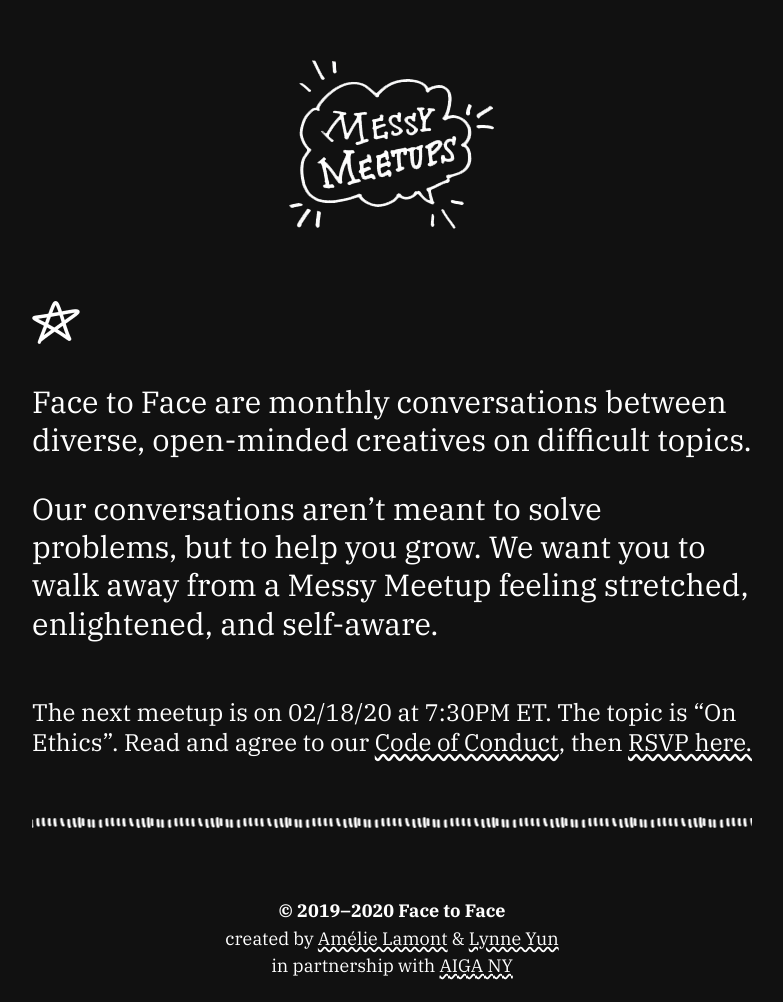
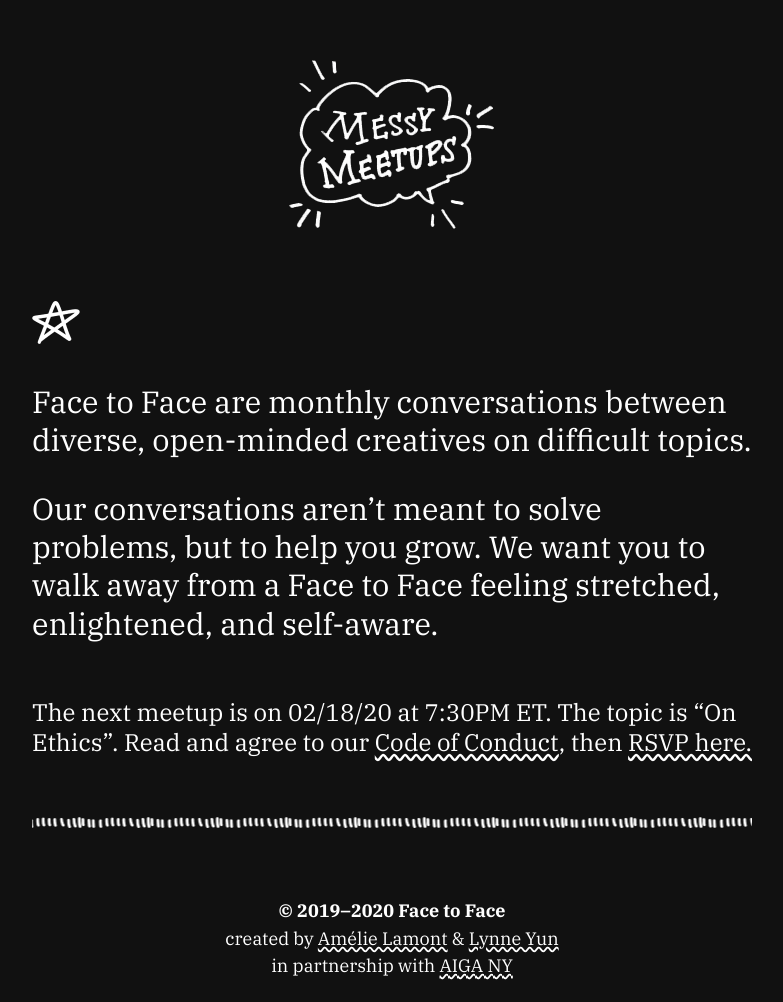
Before and after one commit to Mdlglobal-atlassian-net/website-1, a Jekyll site: the page built from index.html, in a window 1280 px wide. Shown: the whole page, without its empty margins (248-1031 px from the left). Built offline with Jekyll 4.4.1, drawn with Linux system fonts in a browser that asks for light colours.

Commit message:
Update index.html

```diff
--- a/index.html
+++ b/index.html
@@ -10,7 +10,9 @@
   </p>
 
   <p>
-    Our conversations aren’t meant to solve problems, but to help you grow. We want you to walk away from a Messy Meetup feeling stretched, enlightened, and self-aware.
+    Our conversations aren’t meant to solve problems, but to help you grow. We
+    want you to walk away from a Face to Face feeling stretched, enlightened, and
+    self-aware.
   </p>
 </div>
 
```
